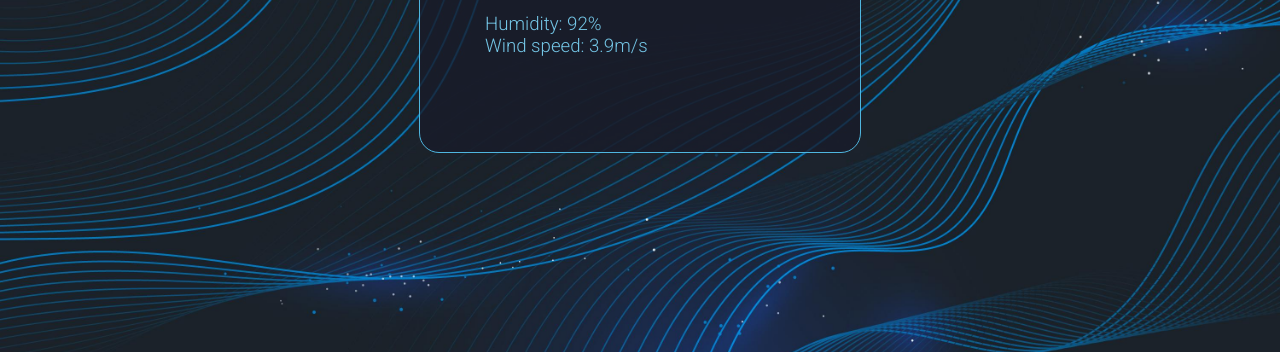
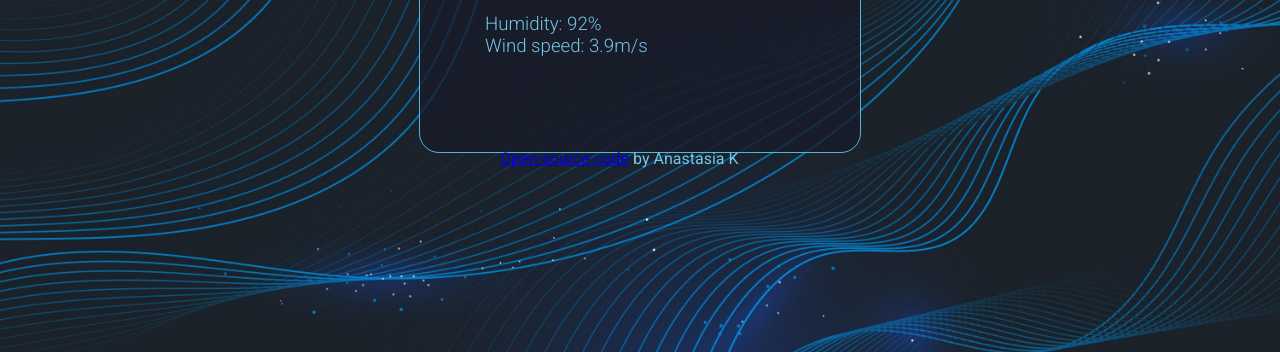
Before and after one commit to AnnaRar/Weather-App, a website built with Parcel: page index.html in a window 1280 px wide. Shown: the part 448-800 px from the top of the page. Built offline with nearby package versions, Linux system fonts and the light colour scheme.

Commit message:
signature open source

```diff
--- a/index.html
+++ b/index.html
@@ -47,6 +47,7 @@
         <div class="humidity">Humidity: 92%</div>
         <div class="wind">Wind speed: 3.9m/s</div>
       </div>
+      <div class="signature"><p><a href="https://github.com/AnnaRar/Weather-App">Open-source code</a> by Anastasia K</p></div>
     </div>
 
     <script src="src/index.js"></script>
--- a/src/styles.css
+++ b/src/styles.css
@@ -10,7 +10,14 @@ body {
   background-attachment: fixed;
   background-size: cover;
 }
-
+.signature {
+  position: relative;
+  left: 5rem;
+  top: 11.5rem;
+  font-size: 12pt;
+  font-weight: 400;
+  color: rgb(116, 198, 230);
+}
 .app-container {
   font-family: "Roboto", sans-serif;
   position: fixed;
@@ -20,7 +27,7 @@ body {
   width: 440px;
   border: 1px solid rgb(79, 182, 223);
   border-radius: 20px;
-  overflow: hidden;
+  overflow: initial;
   background-color: rgba(25, 28, 42, 0.747);
   min-height: 400px;
 }
```
